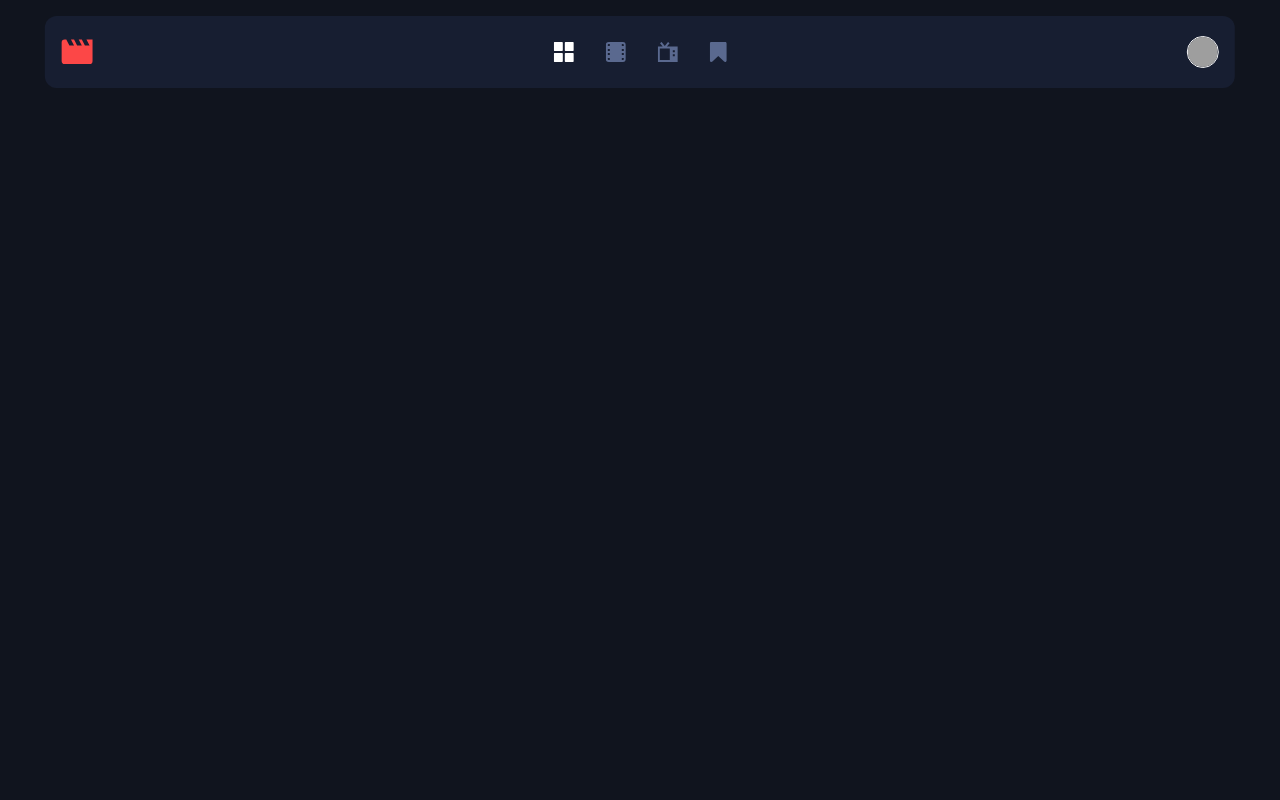
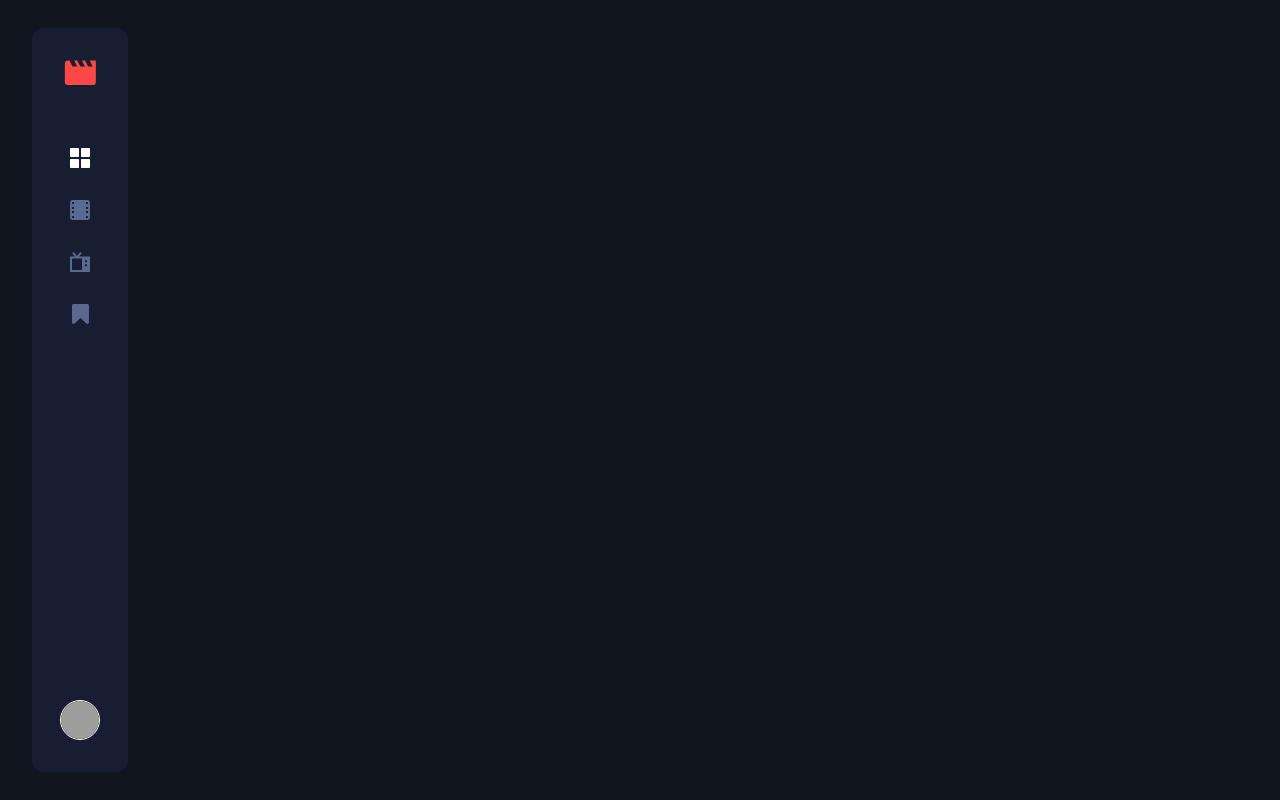
Before and after one commit to LucasS-Goncalves/entertainment-web-app, an Angular app: page / in a window 1280 px wide. Built offline with nearby package versions, Linux system fonts and the light colour scheme; grey boxes are pictures that could not be loaded.

Commit message:
finishing desktop styçes

```diff
--- a/src/app/components/navbar/navbar.component.css
+++ b/src/app/components/navbar/navbar.component.css
@@ -80,3 +80,44 @@
     height: 32px;
   }
 }
+
+@media(min-width: 1200px){
+
+  .header{
+    flex-direction: column;
+    top: 50%;
+    left: 2rem;
+    translate: 0 -50%;
+    width: 96px;
+    height: 93%;
+    padding: 2rem 0;
+  }
+
+  .header .logo{
+    cursor: pointer;
+  }
+
+  .header .navigation{
+    flex-direction: column;
+    gap: 2rem;
+    position: absolute;
+    top: 120px;
+  }
+
+  .header .avatar{
+    width: 40px;
+    height: 40px;
+  }
+
+  .header .navigation .link{
+    cursor: pointer;
+  }
+
+  .header .navigation .link svg path{
+    transition: .2s;
+  }
+
+  .header .navigation .link:hover svg path{
+    fill: var(--red);
+  }
+}
--- a/src/app/components/navbar/navbar.component.html
+++ b/src/app/components/navbar/navbar.component.html
@@ -1,5 +1,5 @@
 <header class="header">
-  <img src="../../../assets/logo.svg" alt="Entertainment Web App logo" class="logo">
+  <img src="../../../assets/logo.svg" alt="Entertainment Web App logo" class="logo" routerLink="/">
   <nav class="navigation">
     <a class="link" routerLink="/" routerLinkActive="active">
       <svg width="20" height="20" xmlns="http://www.w3.org/2000/svg"><path d="M8 0H1C.4 0 0 .4 0 1v7c0 .6.4 1 1 1h7c.6 0 1-.4 1-1V1c0-.6-.4-1-1-1Zm0 11H1c-.6 0-1 .4-1 1v7c0 .6.4 1 1 1h7c.6 0 1-.4 1-1v-7c0-.6-.4-1-1-1ZM19 0h-7c-.6 0-1 .4-1 1v7c0 .6.4 1 1 1h7c.6 0 1-.4 1-1V1c0-.6-.4-1-1-1Zm0 11h-7c-.6 0-1 .4-1 1v7c0 .6.4 1 1 1h7c.6 0 1-.4 1-1v-7c0-.6-.4-1-1-1Z" fill="#5A698F"/></svg>
```
